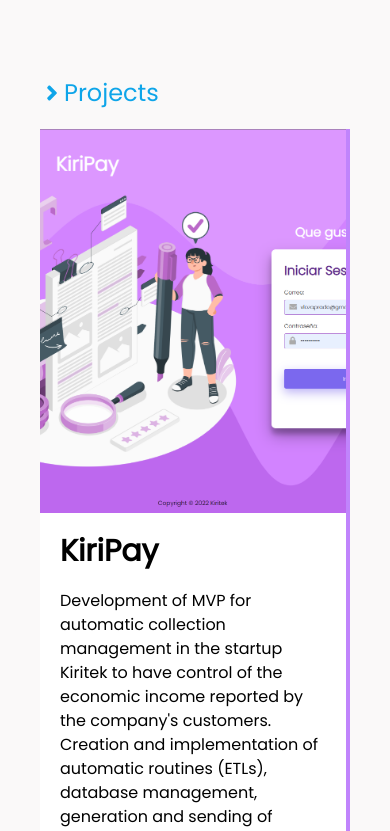
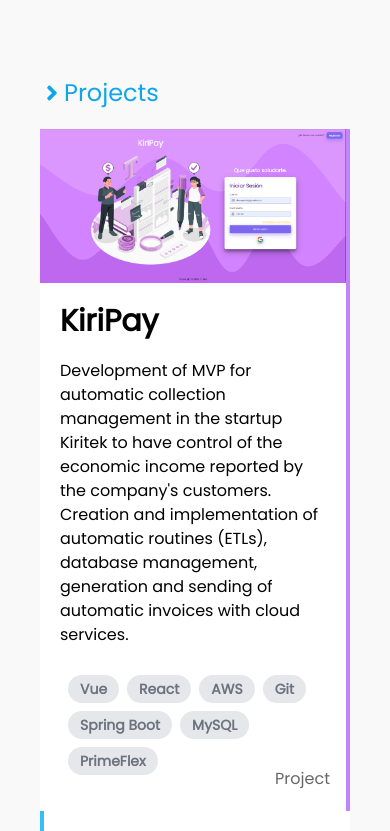
Before and after one commit to OverThink3r/portfolio, a React (Vite) app: page / in a window 390 px wide. Shown: the part 3560-4391 px from the top of the page. Built offline with nearby package versions, Linux system fonts and the light colour scheme.

Commit message:
fix: projects image height

```diff
--- a/src/components/content/Projects/ProjectItem.tsx
+++ b/src/components/content/Projects/ProjectItem.tsx
@@ -17,11 +17,11 @@
 
   const imgSide = () => {
    return (
-      <div className="w-full lg:w-1/2 h-96">
+      <div className="w-full lg:w-1/2 h-full md:h-96">
         <img
           src={projectPath}
           alt=""
-          className="w-full h-full object-cover"
+          className="w-full h-full object-contain md:object-cover "
         />
     </div>
     )
```
